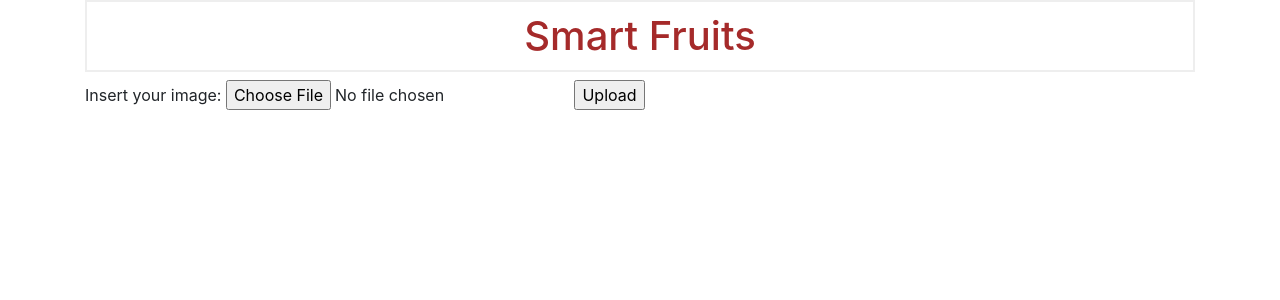
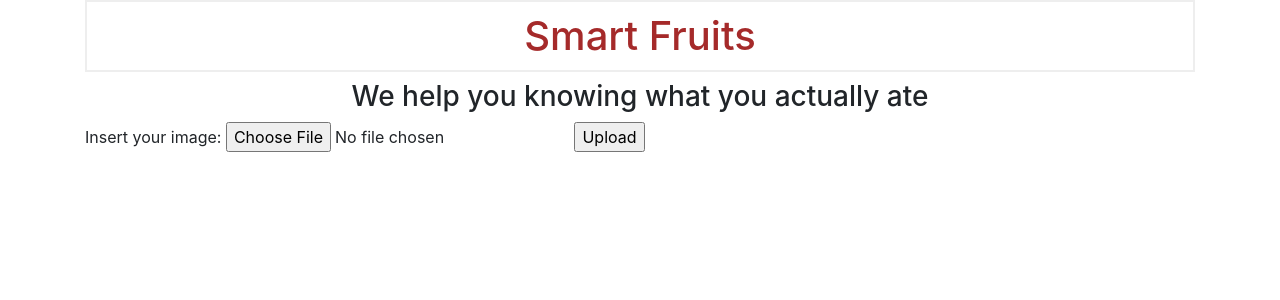
Before and after one commit to mars-area/capstone.exodus, a Python web app: template Cloud/flask/templates/index.html in a window 1280 px wide. Shown: the part 56-356 px from the top of the page. Run offline with Jinja, Linux system fonts and the light colour scheme; the template is opened without the code that fills it, so the values that code supplies are empty; some libraries are stand-ins or nearby versions.

Commit message:
development stage

```diff
--- a/Cloud/flask/app.py
+++ b/Cloud/flask/app.py
@@ -19,9 +19,11 @@ def allowed_file(filename):
 # Route
 # Homepage
 @app.route('/')
+@app.route('/index.html')
 def index():
     return render_template('index.html')
 
+# homepage when user upload
 @app.route('/', methods=['GET', 'POST'])
 def upload_file():
     if request.method == 'POST':
--- /dev/null
+++ b/Cloud/flask/dummy_images/dummy1.txt
@@ -0,0 +1 @@
+ini isi filenya
--- a/Cloud/flask/static/css/style.css
+++ b/Cloud/flask/static/css/style.css
@@ -4,3 +4,7 @@ h1 {
     text-align: center;
     padding: 10px;
 }
+h3 {
+    font-size: 1.5em;
+    text-align: center;
+}
--- a/Cloud/flask/templates/index.html
+++ b/Cloud/flask/templates/index.html
@@ -10,6 +10,7 @@
 
     {% block content %}
         <h1>{% block title %} Smart Fruits {% endblock %}</h1>
+        <h3>We help you knowing what you actually ate</h3>
         <form method=post enctype=multipart/form-data>
             <label for="image">Insert your image: </label>
             <input type=file name=file>
```
Also changed, not shown: 1 other file.
